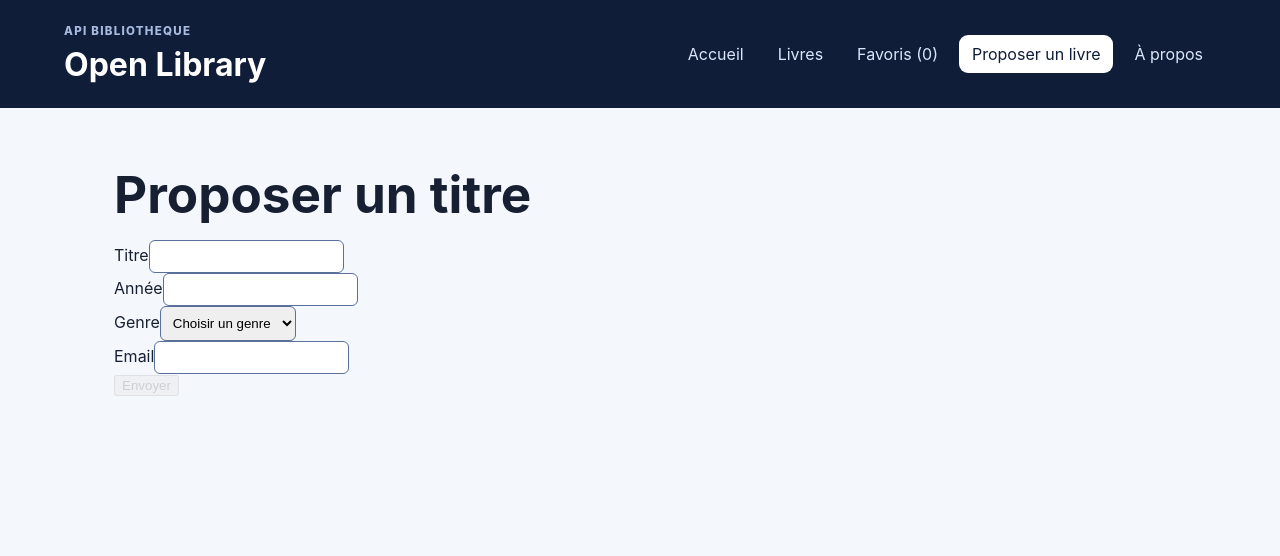
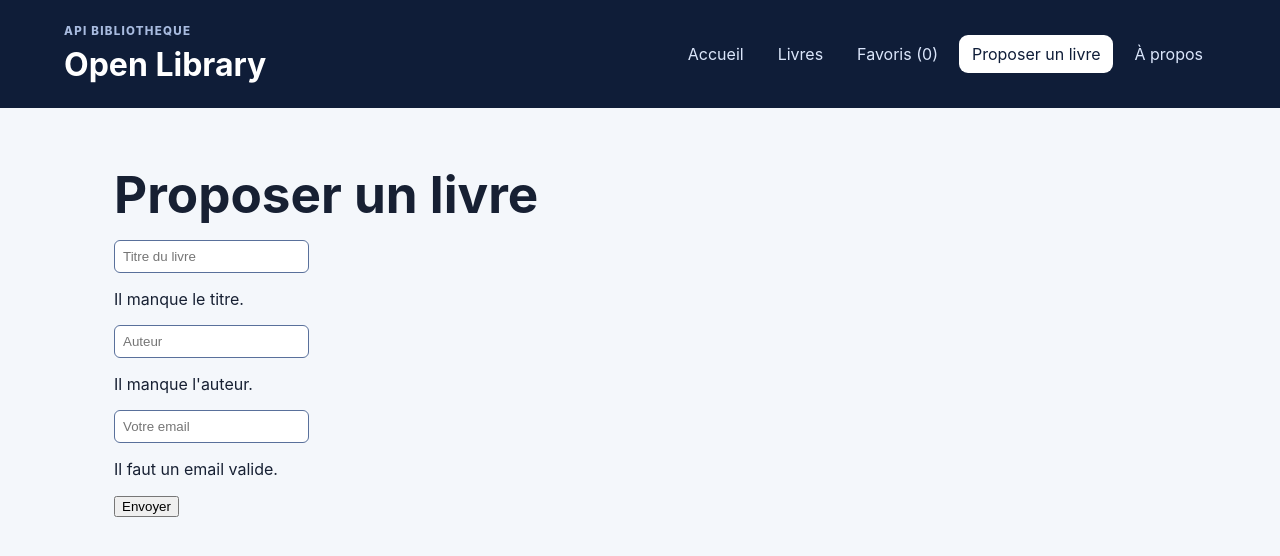
Before and after one commit to Arwy708/API-Open-Library, a React (Vite) app in the folder API-Library/: page /suggest in a window 1280 px wide. Shown: the top 556 px of the page. Built offline with nearby package versions, Linux system fonts and the light colour scheme.

Commit message:
Filtre+details+url

```diff
--- a/API-Library/src/components/BookCard.tsx
+++ b/API-Library/src/components/BookCard.tsx
@@ -34,7 +34,7 @@ export default function BookCard({ book }: { book: Book }) {
 
         <Link
           className="primary-button"
-          to={`/books/${encodeURIComponent(book.key)}`}
+          to={`/books/${book.key.split("/").pop()}`}
         >
           Voir le détail
         </Link>
--- a/API-Library/src/pages/BookDetails.tsx
+++ b/API-Library/src/pages/BookDetails.tsx
@@ -1,84 +1,50 @@
 import { useEffect, useState } from "react";
-import { Link, useNavigate, useParams } from "react-router-dom";
+import { Link, useParams } from "react-router-dom";
 import type { BookDetailsType } from "../types/Book";
+import { getBookDetails } from "../services/openLibrary";
 
 export default function BookDetails() {
-  const { id } = useParams<{ id: string }>();
-  const navigate = useNavigate();
-
+  const { id } = useParams();
   const [book, setBook] = useState<BookDetailsType | null>(null);
-  const [loading, setLoading] = useState<boolean>(true);
-  const [error, setError] = useState<string | null>(null);
+  const [error, setError] = useState(false);
 
   useEffect(() => {
-    async function loadBook() {
-      if (!id) return;
+    if (!id) return;
 
-      setLoading(true);
-      setError(null);
-
-      try {
-        // Décodage du paramètre id (ex: "works%2FOL893415W" -> "works/OL893415W")
-        const decodedId = decodeURIComponent(id);
-        const response = await fetch(`https://openlibrary.org/${decodedId}.json`);
-
-        if (!response.ok) {
-          throw new Error(`Erreur HTTP : ${response.status}`);
-        }
-
-        const data: BookDetailsType = await response.json();
-        setBook(data);
-      } catch {
-        setError("Ce livre est introuvable.");
-      } finally {
-        setLoading(false);
-      }
-    }
-
-    loadBook();
+    getBookDetails(id)
+      .then(setBook)
+      .catch(() => setError(true));
   }, [id]);
 
-  if (loading) {
-    return <p className="state-message">Chargement du livre...</p>;
-  }
-
-  if (error || !book) {
+  if (error) {
     return (
       <section className="panel">
-        <p className="eyebrow">Erreur</p>
         <h2>Livre introuvable</h2>
-        <p>Aucune ressource ne correspond à cet identifiant.</p>
-        <Link className="primary-button" to="/books">
-          Retour au catalogue
-        </Link>
+        <Link to="/books">Retour au catalogue</Link>
       </section>
     );
   }
 
-  // Extraction propre de la description
-  const descriptionText =
+  if (!book) {
+    return <p className="state-message">Chargement...</p>;
+  }
+
+  const description =
     typeof book.description === "string"
       ? book.description
-      : book.description?.value ?? "Aucune description disponible.";
-
-  // Récupération de l'image de couverture si disponible
-  const coverUrl = book.covers?.[0]
-    ? `https://covers.openlibrary.org/b/id/${book.covers[0]}-L.jpg`
-    : null;
+      : book.description?.value;
 
   return (
     <section className="panel">
-      <p className="eyebrow">
-        {book.subjects?.slice(0, 3).join(" · ") || "Livre"}
-      </p>
+      <p>{book.subjects?.slice(0, 3).join(" · ") || "Livre"}</p>
 
       <h2>{book.title}</h2>
 
-      {coverUrl && (
+      {book.covers?.[0] && (
         <img
-          src={coverUrl}
+          className="book-cover"
+          src={`https://covers.openlibrary.org/b/id/${book.covers[0]}-L.jpg`}
           alt={`Couverture de ${book.title}`}
-          className="book-cover"
         />
       )}
 
@@ -87,11 +53,9 @@ export default function BookDetails() {
         {book.first_publish_year ?? "Inconnue"}
       </p>
 
-      <p>{descriptionText}</p>
+      <p>{description || "Aucune description disponible."}</p>
 
-      <button className="secondary-button" onClick={() => navigate("/books")}>
-        ← Retour aux livres
-      </button>
+      <Link to="/books">← Retour aux livres</Link>
     </section>
   );
 }
--- a/API-Library/src/pages/Books.tsx
+++ b/API-Library/src/pages/Books.tsx
@@ -9,6 +9,7 @@ export default function Books() {
   const [error, setError] = useState<string | null>(null);
 
   const [searchTerm, setSearchTerm] = useState("");
+  const [author, setAuthor] = useState("");
 
   useEffect(() => {
     async function loadBooks() {
@@ -27,8 +28,9 @@ export default function Books() {
   }, []);
 
   const filteredBooks = books.filter((book) =>
-    book.title.toLowerCase().includes(searchTerm.toLowerCase())
-  );
+  book.title.toLowerCase().includes(searchTerm.toLowerCase()) &&
+  (book.author_name?.[0] ?? "").toLowerCase().includes(author.toLowerCase())
+);
 
   if (loading) {
     return <p className="state-message">Chargement du catalogue...</p>;
@@ -57,6 +59,13 @@ export default function Books() {
           value={searchTerm}
           onChange={(event) => setSearchTerm(event.target.value)}
         />
+        <input
+          className="champ-saisie"
+          type="text"
+          placeholder="Rechercher par auteur..."
+          value={author}
+          onChange={(event) => setAuthor(event.target.value)}
+        />
       </div>
 
       {filteredBooks.length > 0 ? (
--- a/API-Library/src/pages/Home.tsx
+++ b/API-Library/src/pages/Home.tsx
@@ -3,14 +3,12 @@ import { Link } from "react-router-dom";
 export default function Home() {
   return (
     <section className="hero">
-      <p className="eyebrow">Projet Movie Explorer</p>
-      <h2>Découvrez notre sélection de titres</h2>
+      <p className="eyebrow">Projet Open Library</p>
+      <h2>Découvrez notre sélection de Livres</h2>
       <p>
-        Cette version reprend les séances précédentes : pages et navigation, route
-        dynamique, page 404, puis chargement du catalogue depuis une API distante
-        avec gestion du chargement et des erreurs.
+        Voici une sélection de livres que vous pouvez explorer. Vous pouvez également rechercher des livres spécifiques et les ajouter à votre liste de favoris pour les retrouver facilement plus tard.
       </p>
-      <Link className="primary-button" to="/movies">Voir le catalogue</Link>
+      <Link className="primary-button" to="/books">Voir la bibliotheque</Link>
     </section>
   );
 }
--- a/API-Library/src/pages/Proposition.tsx
+++ b/API-Library/src/pages/Proposition.tsx
@@ -1,82 +1,57 @@
 import { useState } from "react";
 
-const formulaireVide = { titre: "", annee: "", categorie: "", courriel: "" };
-
-const verifierChamps = (saisie: typeof formulaireVide) => {
-  const problemes: Record<string, string> = {};
-  const anneeActuelle = new Date().getFullYear();
-  const anneeNumerique = parseInt(saisie.annee, 10);
-
-  if (saisie.titre.trim().length < 2) problemes.titre = "Au moins 2 caractères.";
-
-  if (saisie.annee.length !== 4 || Number.isNaN(anneeNumerique))
-    problemes.annee = "4 chiffres attendus.";
-  else if (anneeNumerique < 1900 || anneeNumerique > anneeActuelle)
-    problemes.annee = "Entre 1900 et cette année.";
-
-  if (!saisie.categorie) problemes.categorie = "Choisissez un genre.";
-  if (!/^\S+@\S+\.\S+$/.test(saisie.courriel)) problemes.courriel = "Email invalide.";
-
-  return problemes;
-};
-
 export default function Proposition() {
-  const [saisie, setSaisie] = useState(formulaireVide);
-  const [visites, setVisites] = useState<Record<string, boolean>>({});
+  const [titre, setTitre] = useState("");
+  const [auteur, setAuteur] = useState("");
+  const [email, setEmail] = useState("");
   const [envoye, setEnvoye] = useState(false);
 
-  const problemes = verifierChamps(saisie);
-  const formulaireValide = Object.keys(problemes).length === 0;
+  const envoyer = (e: React.FormEvent) => {
+    e.preventDefault();
 
-  const majChamp = (evenement: React.ChangeEvent<HTMLInputElement | HTMLSelectElement>) => {
-    const champ = evenement.target.name;
-    const contenu = evenement.target.value;
-    setSaisie((ancienneSaisie) => ({ ...ancienneSaisie, [champ]: contenu }));
-  };
+    if (!titre.trim() || !auteur.trim() || !email.includes("@")) {
+      setEnvoye(false);
+      return;
+    }
 
-  const marquerVisite = (evenement: React.FocusEvent<HTMLInputElement | HTMLSelectElement>) => {
-    const champ = evenement.target.name;
-    setVisites((anciennesVisites) => ({ ...anciennesVisites, [champ]: true }));
-  };
-
-  const envoyerFormulaire = (evenement: React.FormEvent) => {
-    evenement.preventDefault();
-    setSaisie(formulaireVide);
-    setVisites({});
     setEnvoye(true);
+    setTitre("");
+    setAuteur("");
+    setEmail("");
   };
 
   return (
     <section>
-      <h2>Proposer un titre</h2>
-      <form onSubmit={envoyerFormulaire}>
-        <div>
-          <label>Titre</label>
-          <input className="champ-saisie" name="titre" value={saisie.titre} onChange={majChamp} onBlur={marquerVisite} />
-          {visites.titre && problemes.titre && <p>{problemes.titre}</p>}
-        </div>
-        <div>
-          <label>Année</label>
-          <input className="champ-saisie" name="annee" value={saisie.annee} onChange={majChamp} onBlur={marquerVisite} />
-          {visites.annee && problemes.annee && <p>{problemes.annee}</p>}
-        </div>
-        <div>
-          <label>Genre</label>
-          <select className="champ-saisie" name="categorie" value={saisie.categorie} onChange={majChamp} onBlur={marquerVisite}>
-            <option value="">Choisir un genre</option>
-            {["Action", "Comedy", "Drama", "Horror"].map((categorie) => (
-              <option key={categorie} value={categorie}>{categorie}</option>
-            ))}
-          </select>
-          {visites.categorie && problemes.categorie && <p>{problemes.categorie}</p>}
-        </div>
-        <div>
-          <label>Email</label>
-          <input className="champ-saisie" name="courriel" value={saisie.courriel} onChange={majChamp} onBlur={marquerVisite} />
-          {visites.courriel && problemes.courriel && <p>{problemes.courriel}</p>}
-        </div>
-        <button type="submit" disabled={!formulaireValide}>Envoyer</button>
-        {envoye && <p>Proposition envoyée.</p>}
+      <h2>Proposer un livre</h2>
+
+      <form onSubmit={envoyer}>
+        <input
+          className="champ-saisie"
+          placeholder="Titre du livre"
+          value={titre}
+          onChange={(e) => setTitre(e.target.value)}
+        />
+        {!titre.trim() && <p>Il manque le titre.</p>}
+
+        <input
+          className="champ-saisie"
+          placeholder="Auteur"
+          value={auteur}
+          onChange={(e) => setAuteur(e.target.value)}
+        />
+        {!auteur.trim() && <p>Il manque l'auteur.</p>}
+
+        <input
+          className="champ-saisie"
+          placeholder="Votre email"
+          value={email}
+          onChange={(e) => setEmail(e.target.value)}
+        />
+        {!email.includes("@") && <p>Il faut un email valide.</p>}
+
+        <button type="submit">Envoyer</button>
+
+        {envoye && <p>Proposition envoyée !</p>}
       </form>
     </section>
   );
--- a/API-Library/src/services/openLibrary.ts
+++ b/API-Library/src/services/openLibrary.ts
@@ -1,13 +1,28 @@
+import type { Book, BookDetailsType } from "../types/Book";
+
 const API_URL = "https://openlibrary.org";
 
-export async function searchBooks(query: string) {
+interface OpenLibraryResponse {
+  numFound: number;
+  docs: Book[];
+}
+// chercher un livre
+export async function searchBooks(query: string): Promise<OpenLibraryResponse> {
   const response = await fetch(
     `${API_URL}/search.json?q=${encodeURIComponent(query)}&limit=20&fields=key,title,author_name,first_publish_year,cover_i`
   );
 
-  if (!response.ok) {
-    throw new Error("Erreur lors de la récupération des livres");
-  }
+  if (!response.ok) throw new Error("Erreur API");
 
   return response.json();
 }
+
+// chercher un livre par son ID
+
+export async function getBookDetails(id: string): Promise<BookDetailsType> {
+  const response = await fetch(`${API_URL}/works/${id}.json`);
+
+  if (!response.ok) throw new Error("Livre introuvable");
+
+  return response.json();
+}
```
